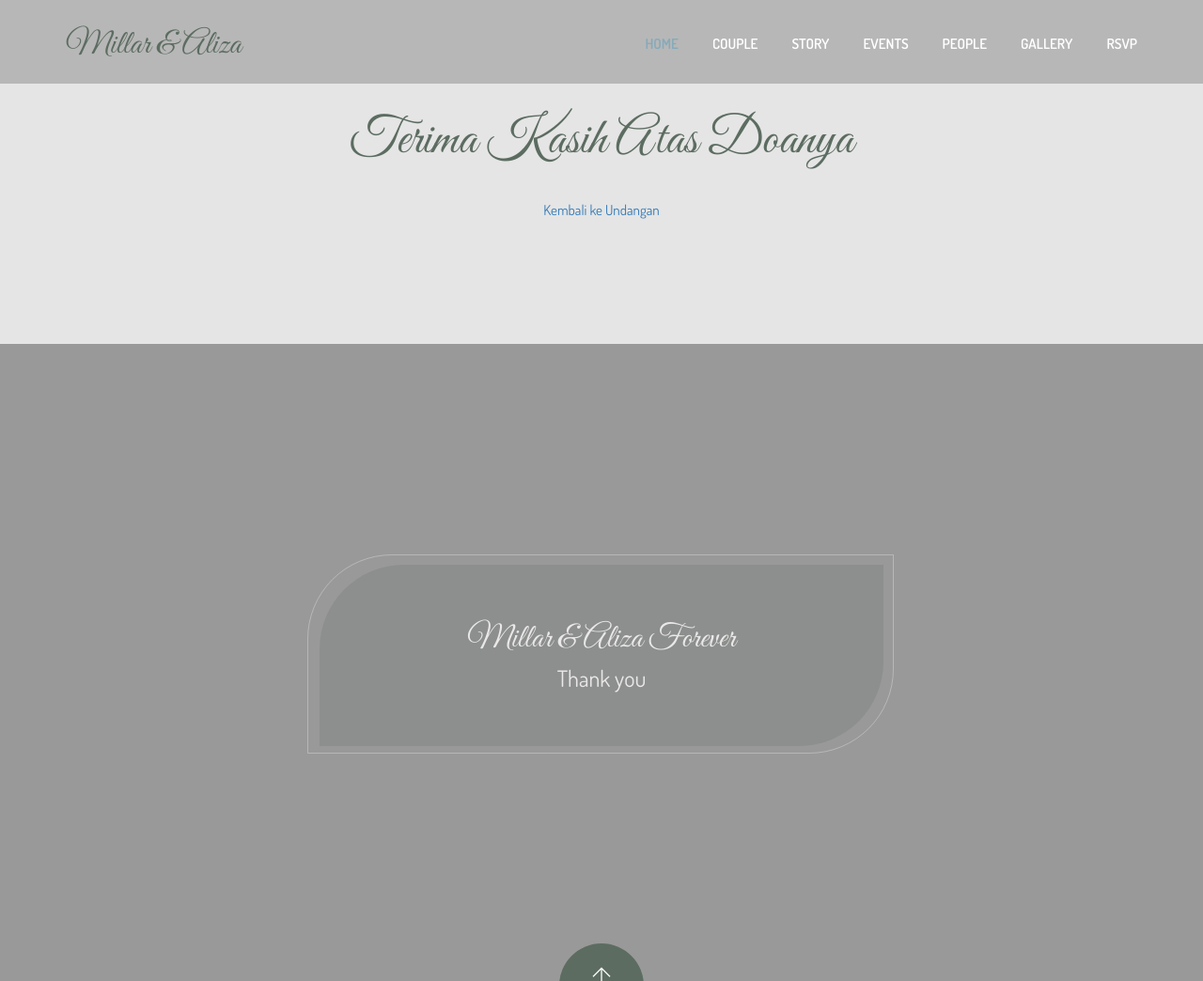
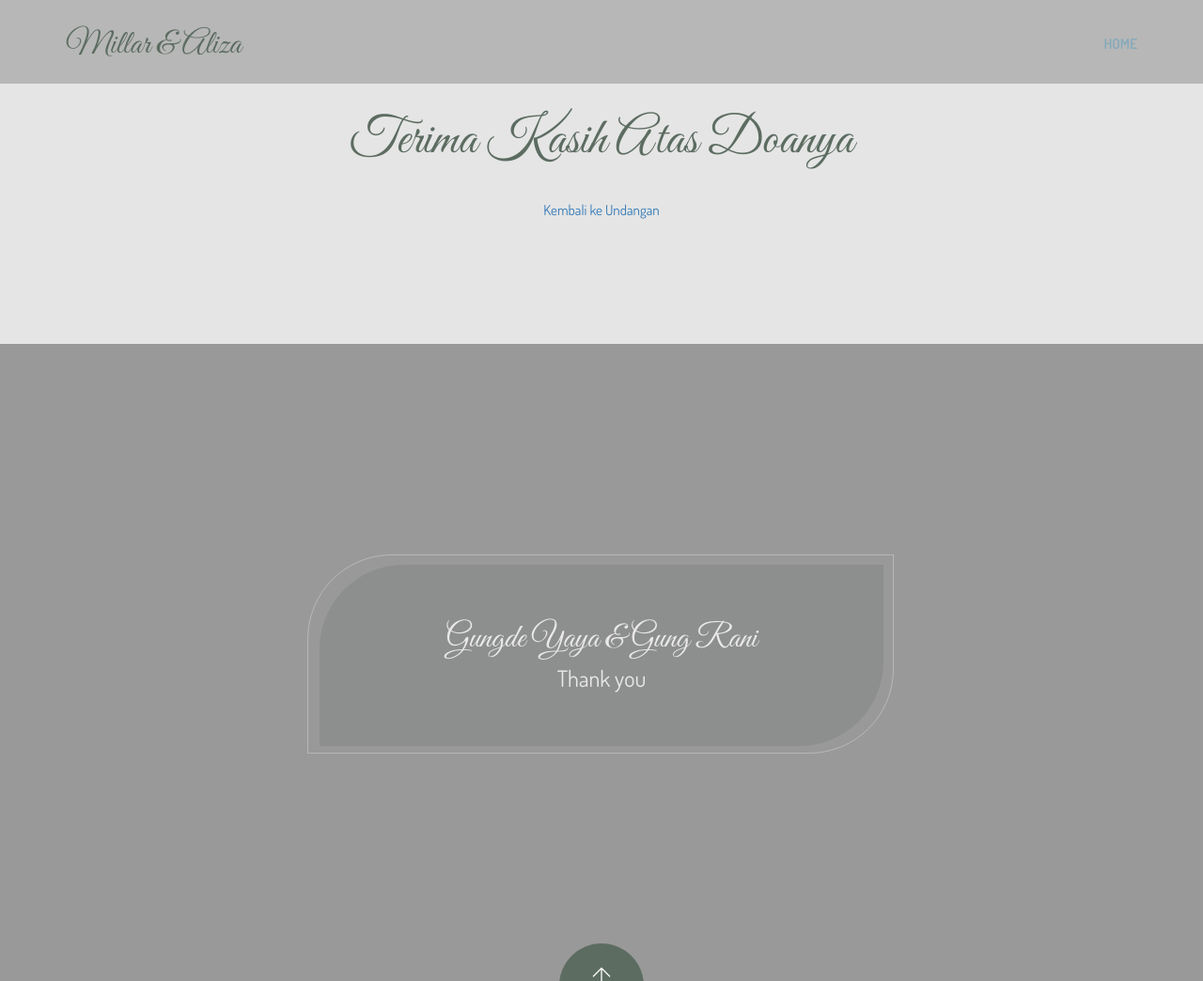
Before and after one commit to wiryajaya17/undangan, a Django app: template yayarani/templates/create.html in a window 1280 px wide. Shown: the whole page at 94% size. Run offline with Django 3.2, Linux system fonts and the light colour scheme; the template is opened without the code that fills it, so the values that code supplies are empty; some libraries are stand-ins or nearby versions; some web fonts are replaced.

Commit message:
edit modal

```diff
--- a/yayarani/templates/create.html
+++ b/yayarani/templates/create.html
@@ -9,8 +9,8 @@
     <meta name="author" content="themepresss">
 
     <!-- Page Title -->
-    <title> Twain Love - Responsive HTML Wedding Template </title>
-    <link rel="shortcut icon" type="image/jpg" href="{% static 'twainlove/images/story/1.jpg' %}"/>
+    <title> The Wedding of Gungde Yaya - Gung Rani </title>
+    <link rel="shortcut icon" type="image/jpg" href="{% static 'twainlove/images/cta/cover-modal.jpg' %}"/>
 
     <!-- Icon fonts -->
     <link href="{% static 'twainlove/css/themify-icons.css' %}" rel="stylesheet">
@@ -74,12 +74,7 @@
                         <button class="close-navbar"><i class="ti-close"></i></button>
                         <ul class="nav navbar-nav">
                             <li class="current-menu-item"><a href="#home">Home</a></li>
-                            <li><a href="#couple">Couple</a></li>
-                            <li><a href="#story">Story</a></li>
-                            <li><a href="#event">Events</a></li>
-                            <li><a href="#people">People</a></li>
-                            <li><a href="#gallery">Gallery</a></li>
-                            <li><a href="#rsvp">RSVP</a></li>
+
                         </ul>
                     </div><!-- end of nav-collapse -->
                     <div class="bottom-border"></div>
@@ -113,8 +108,8 @@
         <footer class="site-footer">
             <div class="container">
                 <div class="row">
-                    <div class="text">
-                        <h2>Millar & Aliza Forever</h2>
+                    <div class="text" data-aos="fade-up" data-aos-duration="2000">
+                        <h2>Gungde Yaya & Gung Rani</h2>
                         <p>Thank you</p>
                     </div>
 
```
Also changed, not shown: yayarani/templates/twainlove.html (+3 -6 lines).
